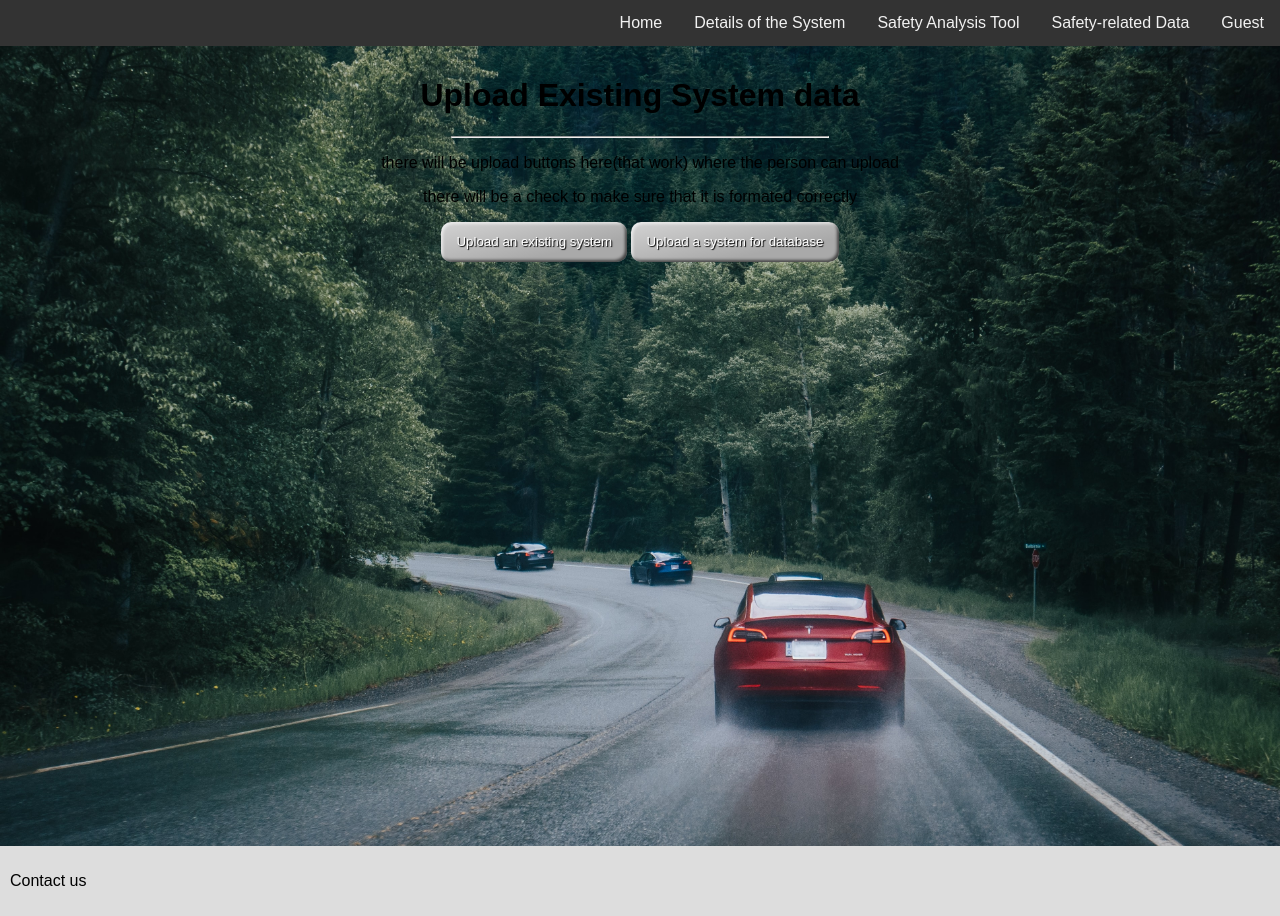
After one commit to littleSky770/CapstoneProject, a Flask app: page /safetyAnalysisTool/uploadExistingSys/ in a window 1280 px wide. The commit adds this page. Run offline with Flask 2, Linux system fonts and the light colour scheme.

Commit message:
addes html pages for the Safety Analysis Tool page buttons. Also commented the user out of each of the html files because it was silly to put it in every file just because the login and register pages didnt need it.

```diff
--- a/proj/app.py
+++ b/proj/app.py
@@ -12,6 +12,8 @@ app = Flask(__name__)
 app.secret_key = 'this is a key'
 #app.permanent_session_lifetime = timedelta(minutes=5)
 
+
+#################################### Database Functions ################################################
 
 # Create database for user accounts and anything else
 con = sqlite3.connect('data.db', check_same_thread=False, timeout=10000)
@@ -47,6 +49,7 @@ con.commit()
 #        cur.execute("UPDATE Users SET unit_num = (?) WHERE email = (?)", (unit_user, user))
 #        con.commit()
 
+########################################## Home ########################################################
 #hardcoded for now
 #name will be stored by the session and passed to the pages
 name = 'Guest'
@@ -57,6 +60,8 @@ def home():
 
     return render_template('index.html', usr = name)
 
+
+######################################## Login and Resister ###########################################
 #login page the POST and GET methods are made clear here because we will be sending data
 @app.route("/login/", methods=["POST", "GET"])
 def login():
@@ -80,12 +85,16 @@ def register():
     else:
         return render_template('register.html')
 
+
+######################################## Details of Systems ##############################################
 #Details of Systems main page
 @app.route("/detailsSys/")
 def detailsSys():
 
     return render_template('detailsSys.html', usr = name)
 
+
+######################################## Safety Related Data #############################################
 #Safety Related Data main page
 @app.route("/safetyRelatedData/")
 def safetyRelatedData():
@@ -110,11 +119,31 @@ def saveDetailsToDB():
 
     return render_template('saveDetailsToDB.html', usr = name)
 
+
+######################################## Safety Analysis Tool ############################################
 #Safety Analysis Tool main page
 @app.route("/safetyAnalysisTool/")
 def safetyAnalysisTool():
 
     return render_template('safetyAnalysisTool.html', usr = name)
 
+@app.route("/safetyAnalysisTool/uploadExistingSys/")
+def uploadExistingSys():
+
+    return render_template('uploadExistingSys.html', usr = name)
+
+@app.route("/safetyAnalysisTool/addNewSys/")
+def addNewSys():
+
+    return render_template('addNewSys.html', usr = name)
+
+@app.route("/safetyAnalysisTool/loadFromDB/")
+def loadFromDB():
+
+    return render_template('loadFromDB.html', usr = name)
+
+
+############################################ End ########################################################
+
 if __name__ == '__main__':
     app.run(debug=True)
--- a/proj/templates/addDataToTable.html
+++ b/proj/templates/addDataToTable.html
@@ -1,5 +1,5 @@
 {% extends "base.html" %}
-{% block user %}<a href="/login">{{usr}}</a>{% endblock %}
+<!--{% block user %}<a href="/login">{{usr}}</a>{% endblock %}-->
 {% block pageTitle %}Add Data to a Table{% endblock %}
 {% block content %}
 <p>Select what you would like to do:</p>
--- /dev/null
+++ b/proj/templates/addNewSys.html
@@ -0,0 +1,6 @@
+{% extends "base.html" %}
+<!--{% block user %}<a href="/login">{{usr}}</a>{% endblock %}-->
+{% block pageTitle %}Add New System{% endblock %}
+{% block content %}
+<p>this is one of the places where we need the user to fill in tables with info</p>
+{% endblock %}
--- a/proj/templates/base.html
+++ b/proj/templates/base.html
@@ -167,7 +167,7 @@
     </head>
     <body>
         <div class="topnav">
-          {% block user %}{% endblock %}
+          <a href="/login">{{usr}}</a>
           <a href="/safetyRelatedData">Safety-related Data</a>
           <a href="/safetyAnalysisTool">Safety Analysis Tool</a>
           <a href="/detailsSys">Details of the System</a>
--- a/proj/templates/changeAccessPerms.html
+++ b/proj/templates/changeAccessPerms.html
@@ -1,5 +1,5 @@
 {% extends "base.html" %}
-{% block user %}<a href="/login">{{usr}}</a>{% endblock %}
+<!--{% block user %}<a href="/login">{{usr}}</a>{% endblock %}-->
 {% block pageTitle %}Change Access Permissions{% endblock %}
 {% block content %}
 <p>Select the data results that you would like to change the permissions of:</p>
--- a/proj/templates/detailsSys.html
+++ b/proj/templates/detailsSys.html
@@ -1,5 +1,5 @@
 {% extends "base.html" %}
-{% block user %}<a href="/login">{{usr}}</a>{% endblock %}
+<!--{% block user %}<a href="/login">{{usr}}</a>{% endblock %}-->
 {% block pageTitle %}Details of Systems{% endblock %}
 {% block content %}
 <p>this is where the details will go eventually</p>
--- a/proj/templates/index.html
+++ b/proj/templates/index.html
@@ -1,5 +1,5 @@
 {% extends "base.html" %}
-{% block user %}<a href="/login">{{usr}}</a>{% endblock %}
+<!--{% block user %}<a href="/login">{{usr}}</a>{% endblock %}-->
 {% block pageTitle %}SAFETY ANALYSIS TOOL{% endblock %}
 {% block content %}
 <p>Help Us Make The World a Safer Place</p>
--- /dev/null
+++ b/proj/templates/loadFromDB.html
@@ -0,0 +1,6 @@
+{% extends "base.html" %}
+<!--{% block user %}<a href="/login">{{usr}}</a>{% endblock %}-->
+{% block pageTitle %}Load From Database{% endblock %}
+{% block content %}
+<p>we will show a lits of systems that are in the database that they can load from</p>
+{% endblock %}
--- a/proj/templates/login.html
+++ b/proj/templates/login.html
@@ -12,4 +12,7 @@
 <p>
   <a href="/register"><button class="regi" type="button">Create new account</button></a>
 </p>
+<p>
+  <a href="/"><button class="regular" type="button">Continue as Guest</button></a>
+</p>
 {% endblock %}
--- a/proj/templates/safetyRelatedData.html
+++ b/proj/templates/safetyRelatedData.html
@@ -1,5 +1,5 @@
 {% extends "base.html" %}
-{% block user %}<a href="/login">{{usr}}</a>{% endblock %}
+<!--{% block user %}<a href="/login">{{usr}}</a>{% endblock %}-->
 {% block pageTitle %}Safety-Related Data{% endblock %}
 {% block content %}
 <p>Select what you would like to do:</p>
--- a/proj/templates/saveDetailsToDB.html
+++ b/proj/templates/saveDetailsToDB.html
@@ -1,5 +1,5 @@
 {% extends "base.html" %}
-{% block user %}<a href="/login">{{usr}}</a>{% endblock %}
+<!--{% block user %}<a href="/login">{{usr}}</a>{% endblock %}-->
 {% block pageTitle %}Save Details to The Database{% endblock %}
 {% block content %}
 <p>Upload the details that you would like to save to your account</p>
--- /dev/null
+++ b/proj/templates/uploadExistingSys.html
@@ -0,0 +1,12 @@
+{% extends "base.html" %}
+<!--{% block user %}<a href="/login">{{usr}}</a>{% endblock %}-->
+#is this page for UPDATING and existing system?? or uploading an Existing system??
+{% block pageTitle %}Upload Existing System data{% endblock %}
+{% block content %}
+<p>there will be upload buttons here(that work) where the person can upload </p>
+<p>there will be a check to make sure that it is formated correctly</p>
+<p>
+    <button class="regular" type="button">Upload an existing system</button>
+    <button class="regular" type="button">Upload a system for database</button>
+</p>
+{% endblock %}
```
Also changed, not shown: proj/templates/safetyAnalysisTool.html (+4 -4 lines).
